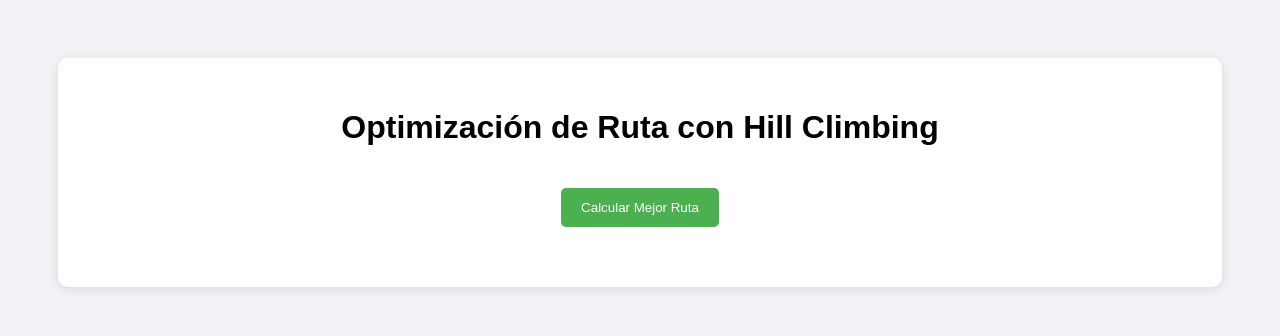
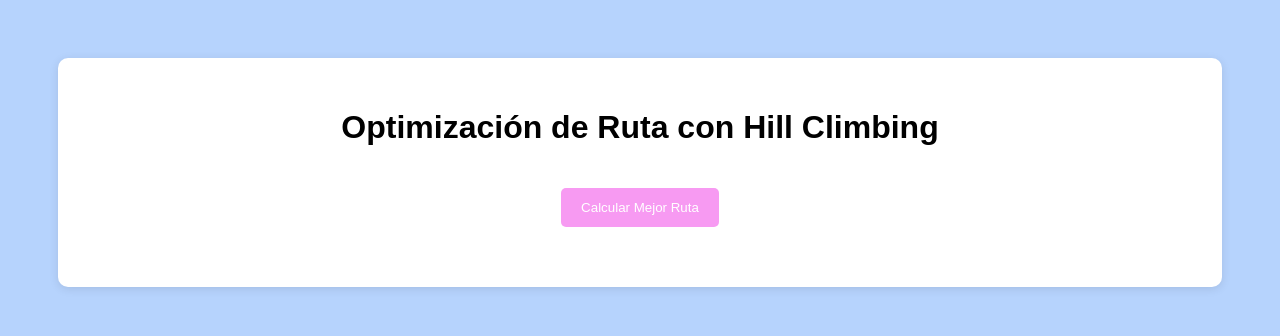
Before and after one commit to DianaGiselleVilchisSanchez/apiHill, a Flask app: page / in a window 1280 px wide. Shown: the top 336 px of the page. Run offline with Flask 3, Linux system fonts and the light colour scheme.

Commit message:
Actualizando

```diff
--- a/static/styles.css
+++ b/static/styles.css
@@ -1,6 +1,6 @@
 body {
     font-family: 'Arial', sans-serif;
-    background-color: #f0f2f5;
+    background-color: #b6d3fd;
     text-align: center;
     padding: 50px;
 }
@@ -13,7 +13,7 @@ body {
 }
 
 button {
-    background-color: #4CAF50;
+    background-color: #f79af2;
     color: white;
     padding: 12px 20px;
     margin-top: 20px;
@@ -23,7 +23,7 @@ button {
 }
 
 button:hover {
-    background-color: #45a049;
+    background-color: #a045a0;
 }
 
 #resultado {
```
Also changed, not shown: requirements.txt (added, +7 -0 lines), 1 other file.
